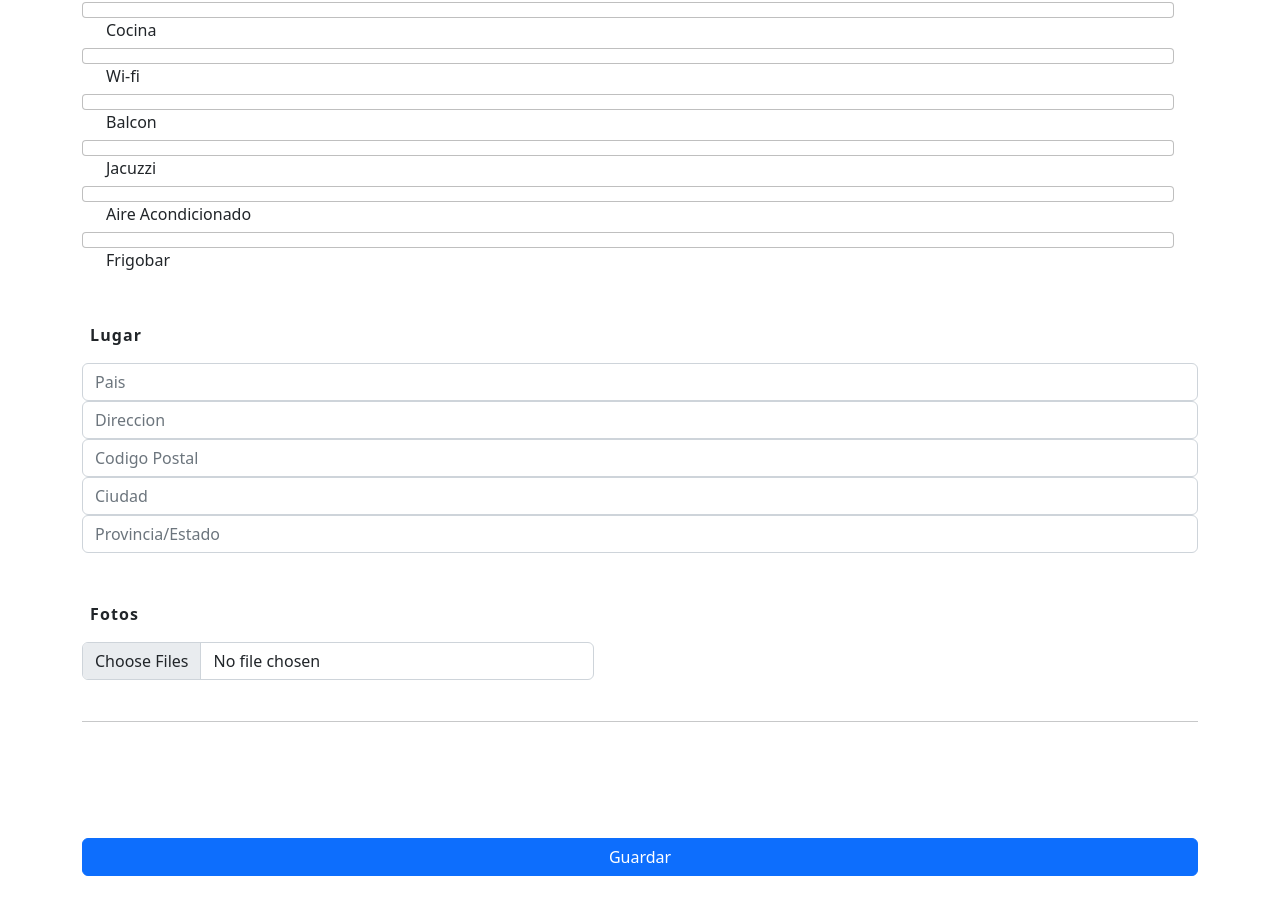
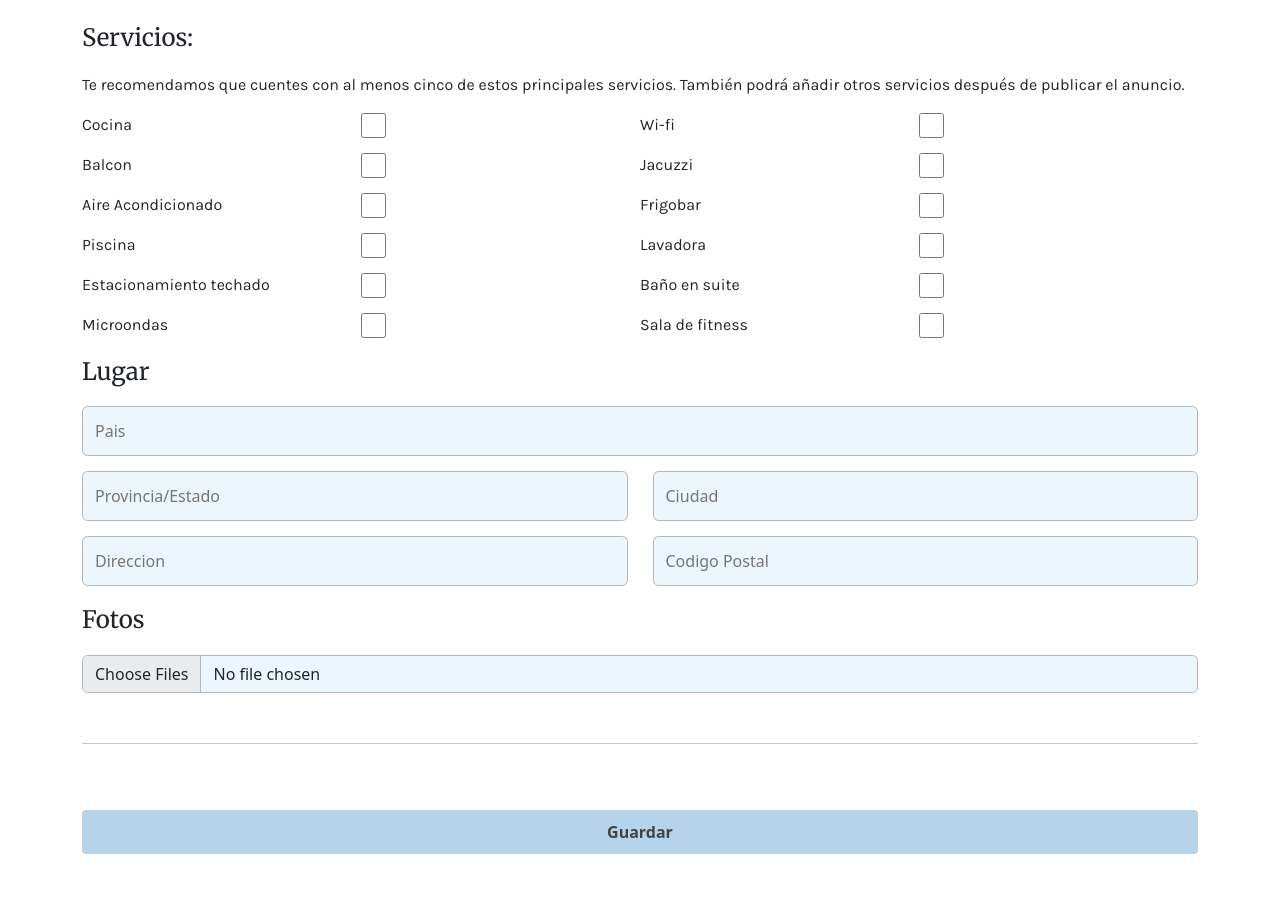
Before and after one commit to No-Country/C6-08, a React (Create React App) app in the folder frontend/: page /propiedad in a window 1280 px wide. Shown: the part 593-1497 px from the top of the page. Before the commit the page ends 1469 px from the top, so only its background shows below. Built offline with nearby package versions, Linux system fonts and the light colour scheme.

Commit message:
Estilos del componente Propiedad.js

```diff
--- a/frontend/src/components/Home/heroImage.js
+++ b/frontend/src/components/Home/heroImage.js
@@ -4,12 +4,14 @@ import { Carousel } from 'react-bootstrap';
 const HeroImage = () => {
   return (
     <Carousel fade>
+
       <Carousel.Item className="carousel-item">
         <img className="d-block w-100" src="https://placeimg.com/640/480/animals" alt="Bariloche" />
-        <Carousel.Caption className="carousel-hero-caption">
+        {/* <Carousel.Caption className="carousel-hero-caption">
           <h3>Bariloche</h3>
           <p>Conoce a una de las ciudades mas lindas de Argentina.</p>
-        </Carousel.Caption>
+        </Carousel.Caption> */}
+
       </Carousel.Item>
 
       <Carousel.Item className="carousel-item">
@@ -18,34 +20,34 @@ const HeroImage = () => {
           src="https://placeimg.com/640/480/people"
           alt="Second slide"
         />
-        <Carousel.Caption className="carousel-hero-caption">
+        {/* <Carousel.Caption className="carousel-hero-caption">
           <h3>Playa del Carmen</h3>
           <p>Disfruta de estas increíbles playas en el mar caribe.</p>
-        </Carousel.Caption>
+        </Carousel.Caption> */}
       </Carousel.Item>
 
       <Carousel.Item className="carousel-item">
         <img className="d-block w-100" src="https://placeimg.com/640/480/tech" alt="Third slide" />
-        <Carousel.Caption className="carousel-hero-caption">
+        {/* <Carousel.Caption className="carousel-hero-caption">
           <h3>Rio de Janeiro</h3>
           <p>Visita las increíbles playas troopicales de Rio en Brasil.</p>
-        </Carousel.Caption>
+        </Carousel.Caption> */}
       </Carousel.Item>
 
       <Carousel.Item className="carousel-item">
         <img className="d-block w-100" src="https://placeimg.com/640/480/any" alt="Third slide" />
-        <Carousel.Caption className="carousel-hero-caption">
+        {/* <Carousel.Caption className="carousel-hero-caption">
           <h3>Madrid</h3>
           <p>Disfruta del atractivo de Madrid.</p>
-        </Carousel.Caption>
+        </Carousel.Caption> */}
       </Carousel.Item>
 
       <Carousel.Item className="carousel-item">
         <img className="d-block w-100" src="https://placeimg.com/640/480/any" alt="Third slide" />
-        <Carousel.Caption className="carousel-hero-caption">
+        {/* <Carousel.Caption className="carousel-hero-caption">
           <h3>Roma</h3>
           <p>Visita los increíbles paisajes de Roma.</p>
-        </Carousel.Caption>
+        </Carousel.Caption> */}
       </Carousel.Item>
     </Carousel>
   );
--- a/frontend/src/components/forms/Propiedad.js
+++ b/frontend/src/components/forms/Propiedad.js
@@ -2,7 +2,7 @@ import { useForm } from "react-hook-form";
 import React, { useState } from "react"
 import { Form, Button, Alert, Container } from 'react-bootstrap'
 import 'bootstrap/dist/css/bootstrap.css';
-import { MDBCheckbox } from 'mdb-react-ui-kit';
+import './propiedad.css'
 
 const Propiedad = () => {
   const { register, handleSubmit, formState: { errors } } = useForm();
@@ -17,58 +17,116 @@ const Propiedad = () => {
   }
 
   return (
+    <div className="container-property-page">
     <Container id="contenedor">
       <div className="title">
         <h1>Anuncia <span>tu propiedad</span></h1>
       </div>
       <hr />
-      <Form onSubmit={handleSubmit(onSubmit)} className="container-login" >
+      <Form onSubmit={handleSubmit(onSubmit)} className="" >
         <Form.Group className="mb-3" controlId="formBasicName">
-          <Form.Label className="opcion-login">Registro</Form.Label>
-          <Form.Control placeholder="Nombre del Hotel" type="text" className="login-input" {...register("title", { required: true })} />
+          <h4 className="property-title">Registro</h4>
+          <input placeholder="Nombre del Hotel" type="text" className="property-input" {...register("title", { required: true })} />
         </Form.Group>
 
         <Form.Group className="mb-3" controlId="formBasicPrice">
-          <Form.Label className="opcion-login">Tarifa</Form.Label>
-          <Form.Control placeholder="Precio" type="number" className="login-input" {...register("price", { required: true })} />
+          <h4 className="property-title">Tarifa</h4>
+          <input placeholder="Precio" type="number" className="property-input" {...register("price", { required: true })} />
         </Form.Group>
 
         <Form.Group className="mb-3" controlId="formBasicDescription">
-          <Form.Label className="opcion-login">Detalles</Form.Label>
-          <Form.Control placeholder="Descripcion" as="textarea" rows={3} className="login-input" {...register("description", { required: true })} />
-          <Form.Label className="opcion-login">Contiene:</Form.Label>
-          <>
-            <MDBCheckbox name='flexCheck' value='' id='flexCheckDefault' label='Cocina' />
-            <MDBCheckbox name='flexCheck' value='' id='flexCheckChecked' label='Wi-fi' />
-            <MDBCheckbox name='flexCheck' value='' id='flexCheckDefault' label='Balcon' />
-            <MDBCheckbox name='flexCheck' value='' id='flexCheckChecked' label='Jacuzzi' />
-            <MDBCheckbox name='flexCheck' value='' id='flexCheckDefault' label='Aire Acondicionado' />
-            <MDBCheckbox name='flexCheck' value='' id='flexCheckChecked' label='Frigobar' />
-          </>
+          <h4 className="property-title">Detalles</h4>
+          <textarea placeholder="Descripcion" rows={3} className="property-input" id="property-textarea" {...register("description", { required: true })} />
+
+          <h4 className="property-title">Servicios:</h4>
+          <p>Te recomendamos que cuentes con al menos cinco de estos principales servicios. También podrá añadir otros servicios después de publicar el anuncio.</p>
+          <div className="container-checkboxes">
+            <div className="flex-checkbox">
+              <label htmlFor="Cocina">Cocina</label>
+              <input type="checkbox" id="Cocina" name='Cocina' value='Cocina' />
+            </div>
+
+            <div className="flex-checkbox">
+              <label htmlFor="Wi-fi">Wi-fi</label>
+              <input type="checkbox" id="Wi-fi" name='Wi-fi' value='Wi-fi' />
+            </div>
+
+            <div className="flex-checkbox">
+              <label htmlFor="Balcon">Balcon</label>
+              <input type="checkbox" id="Balcon" name='Balcon' value='Balcon' />
+            </div>
+
+            <div className="flex-checkbox"><label htmlFor="Jacuzzi">Jacuzzi</label>
+              <input type="checkbox" id="Jacuzzi" name='Jacuzzi' value='Jacuzzi' />
+            </div>
+
+            <div className="flex-checkbox">
+              <label htmlFor="Aire Acondicionado">Aire Acondicionado</label>
+              <input type="checkbox" id="Aire Acondicionado" name='Aire Acondicionado' value='Aire Acondicionado' />
+            </div>
+
+            <div className="flex-checkbox">
+              <label htmlFor="Frigobar">Frigobar</label>
+              <input type="checkbox" id="Frigobar" name='Frigobar' value='Frigobar' />
+            </div>
+
+            <div className="flex-checkbox">
+              <label htmlFor="Piscina">Piscina</label>
+              <input type="checkbox" id="Piscina" name='Piscina' value='Piscina' />
+            </div>
+
+            <div className="flex-checkbox">
+              <label htmlFor="Lavadora">Lavadora</label>
+              <input type="checkbox" id="Lavadora" name='Lavadora' value='Lavadora' />
+            </div>
+
+            <div className="flex-checkbox">
+              <label htmlFor="Estacionamiento techado">Estacionamiento techado</label>
+              <input type="checkbox" id="Estacionamiento techado" name='Estacionamiento techado' value='Estacionamiento techado' />
+            </div>
+
+            <div className="flex-checkbox">
+              <label htmlFor="Baño en suite">Baño en suite</label>
+              <input type="checkbox" id="Baño en suite" name='Baño en suite' value='Baño en suite' />
+            </div>
+
+            <div className="flex-checkbox">
+              <label htmlFor="Microondas">Microondas</label>
+              <input type="checkbox" id="Microondas" name='Microondas' value='Microondas' />
+            </div>
+
+            <div className="flex-checkbox">
+              <label htmlFor="Sala de fitness">Sala de fitness</label>
+              <input type="checkbox" id="Sala de fitness" name='Sala de fitness' value='Sala de fitness' />
+            </div>
+
+          </div>
         </Form.Group>
 
         <Form.Group className="mb-3" controlId="formBasicPlace">
-          <Form.Label className="opcion-login">Lugar</Form.Label>
-          <Form.Control placeholder="Pais" type="text" className="login-input" {...register("location", { required: true })} />
-          <Form.Control placeholder="Direccion" type="text" className="login-input" {...register("location", { required: true })} />
-          <Form.Control placeholder="Codigo Postal" type="number" className="login-input" {...register("location", { required: true })} />
-          <Form.Control placeholder="Ciudad" type="text" className="login-input" {...register("location", { required: true })} />
-          <Form.Control placeholder="Provincia/Estado" type="text" className="login-input" {...register("location", { required: true })} />
+          <h4 className="property-title">Lugar</h4>
+          <div className="container-location">
+          <input placeholder="Pais" type="text" className="property-input" {...register("location", { required: true })} />
+          <input placeholder="Provincia/Estado" type="text" className="property-input" {...register("location", { required: true })} />
+          <input placeholder="Ciudad" type="text" className="property-input" {...register("location", { required: true })} />
+          <input placeholder="Direccion" type="text" className="property-input" {...register("location", { required: true })} />
+          <input placeholder="Codigo Postal" type="number" className="property-input" {...register("location", { required: true })} />
+          </div>
         </Form.Group>
 
         <Form.Group>
-          <Form.Label className="opcion-login">Fotos</Form.Label>
-          <Form.Control placeholder="Imagenes" id="img" type="file" multiple accept="image/png, .jpeg, .jpg, image/gif" {...register("photo", { required: true })} />
+          <h4 className="property-title">Fotos</h4>
+          <Form.Control placeholder="Imagenes" id="img-property" type="file" multiple accept="image/png, .jpeg, .jpg, image/gif" {...register("photo", { required: true })} />
         </Form.Group>
         <hr />
         {(errors.name || errors.price || errors.description || errors.location || errors.photo) && <Alert variant="danger">Todos los campos son obligatorios</Alert>}
         <Alert variant={alert.variant}>{alert.text}</Alert>
-        <Button type="submit" className="boton-submit" variant="primary">Guardar</Button>
+        <button type="submit" className="boton-property">Guardar</button>
       </Form>
 
 
     </Container>
-
+    </div>
   );
 };
 
--- /dev/null
+++ b/frontend/src/components/forms/propiedad.css
@@ -0,0 +1,73 @@
+
+.property-title{
+    margin: 20px 0;
+}
+
+.property-input{
+    padding: 12px;
+    background-color: #ecf6ff;
+    border: 1px solid #b5b5b5;
+    border-radius: 0.35rem;
+}
+
+#property-textarea{
+    width: 100%;
+    height: 145px;
+    resize: none;
+}
+
+.container-checkboxes{
+    display: grid;
+    grid-template-columns: 1fr 1fr;
+    row-gap: 15px;
+}
+
+.flex-checkbox{
+    display: grid;
+    grid-template-columns: 1fr 1fr;
+}
+
+.flex-checkbox input{
+    width: 25px;
+    height: 25px;
+}
+
+.container-location{
+    display: grid;
+    grid-template-columns: 1fr 1fr;
+    row-gap: 15px;
+    column-gap: 25px;
+}
+
+.container-location input:first-child{
+    grid-area: 1 / 1 / 2 / 3;
+}
+
+#img-property{
+    background-color: #ecf6ff;
+    border: 1px solid #b5b5b5;
+    border-radius: 0.35rem;
+    width: 100%;
+    margin-bottom: 50px;
+}
+
+.boton-property{
+    margin-bottom:50px;
+    width: 100%;
+    border: none;
+    border-radius: .25rem;
+    padding: 10px;
+    background-color: #b6d3ec;
+    font-weight: bold;
+    color: rgb(66, 66, 66);
+    transition: 400ms;
+}
+
+.boton-property:hover{
+    background-color: #4D8AA0;
+    color: white;
+}
+
+.boton-property:active{
+    background-color: #3e7082;
+}
--- a/frontend/src/components/routes.js
+++ b/frontend/src/components/routes.js
@@ -1,4 +1,4 @@
-import Home from './Home/Home'
+import Home from './home/Home'
 import Login from './forms/Login'
 import HotelDetail from './hotelDetail/HotelDetail'
 import HotelFav from './hotel/HotelFav'
--- a/frontend/src/index.css
+++ b/frontend/src/index.css
@@ -7,7 +7,7 @@ h4,h5,h6{
   font-family: 'Merriweather', serif;
 }
 
-p, span, button, a{
+p, span, button, a, label{
   font-family: 'Karla', sans-serif;
 }
 
```
